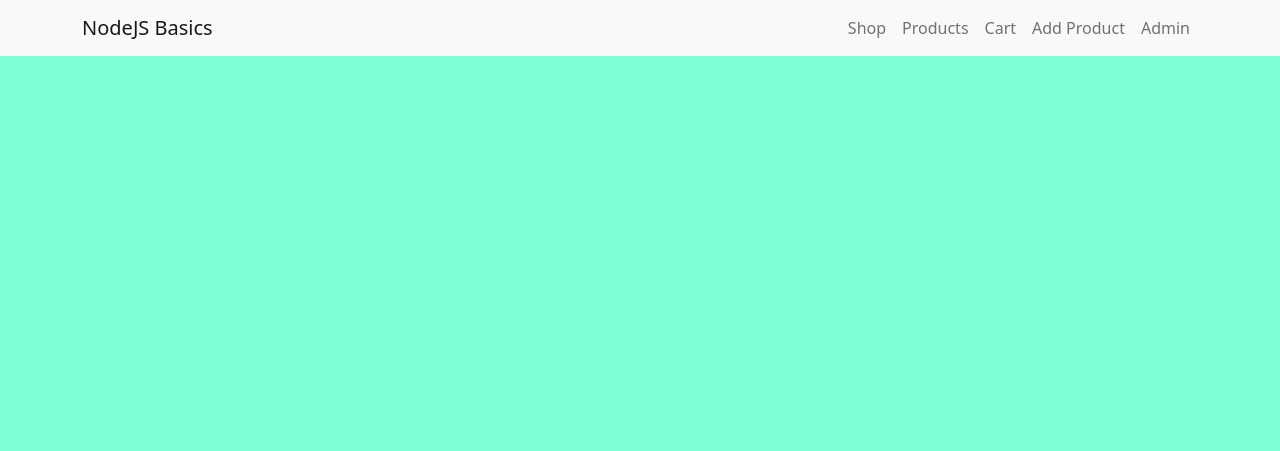
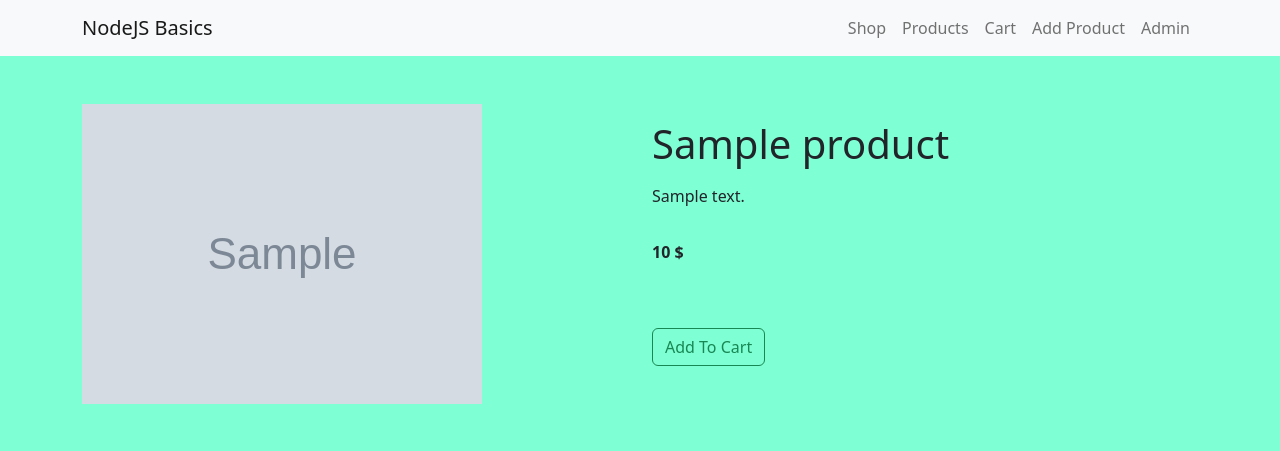
Before and after one commit to Manojlovic1998/NodeJS-Basics, a Node server app: template views/shop/product-detail.pug in a window 1280 px wide. Shown: the top 451 px of the page. Run offline with Node 20, Linux system fonts and the light colour scheme; the template is opened without the code that fills it: most values are stand-ins (such as "Sample title", 1, 10 or a date in 2020); grey boxes marked "Sample" are stand-in pictures; some libraries are stand-ins or nearby versions.

Commit message:
Update context of /products/:id page to render product's data

```diff
--- a/views/shop/product-detail.pug
+++ b/views/shop/product-detail.pug
@@ -1,2 +1,14 @@
 extends ../layouts/main-layout
 block content
+  main.container.py-5
+    .row
+      .col-12.col-lg-6
+        img(src=(product.imageUrl), alt=(product.title)).img-fluid
+      .col-12.col-lg-6.d-flex.flex-column
+        div.mt-3
+          h1 #{product.title}
+          p.mt-3 #{product.description}
+        div.mt-3.d-flex
+          p.d-inline.fw-bold #{product.price} $
+        form(action="/add-to-cart" method="POST").mt-5
+          button(type="submit").btn.btn-outline-success Add To Cart
```
